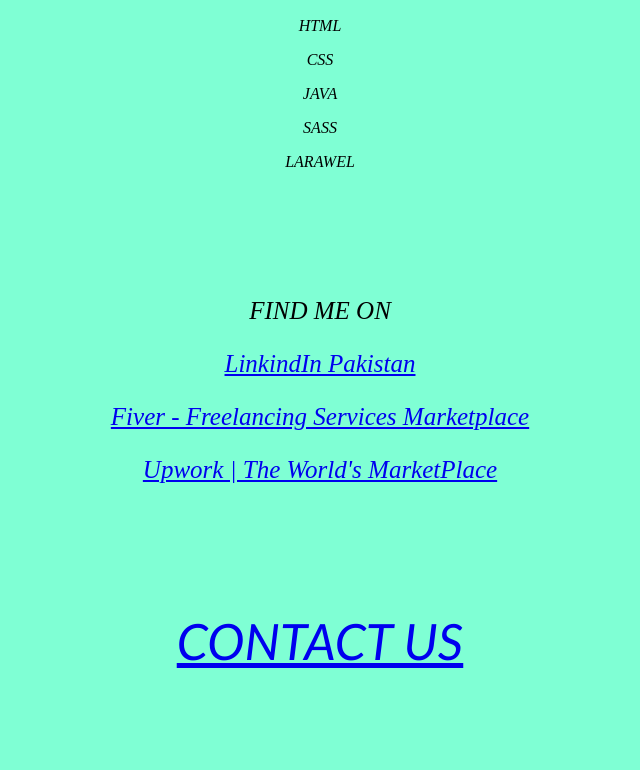
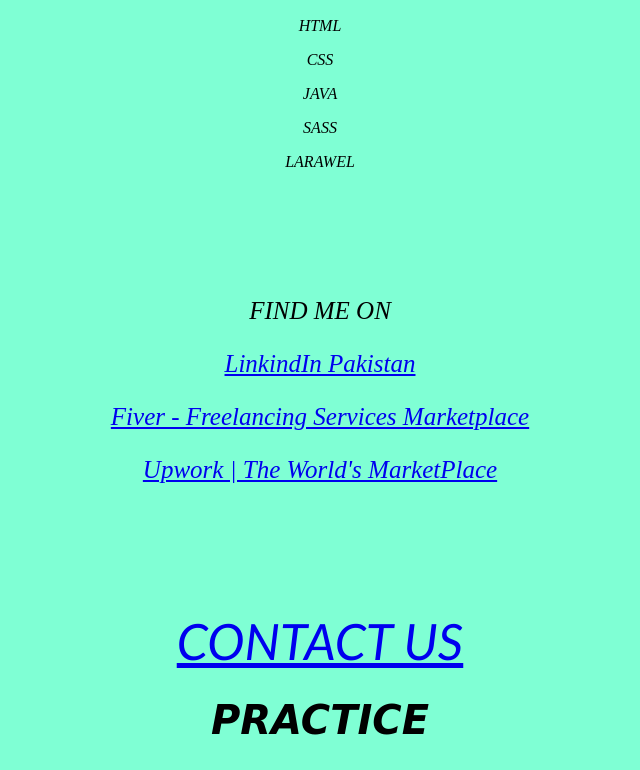
Before and after one commit to HASEEBoo7/port-folio, a plain HTML site: page index.html in a window 1280 px wide. Shown: the part 2546-3316 px from the top of the page, without its empty margins (320-960 px from the left). Before the commit the page ends 3225 px from the top, so only its background shows below. Drawn offline with Linux system fonts and the light colour scheme.

Commit message:
Update index.html

```diff
--- a/index.html
+++ b/index.html
@@ -251,4 +251,7 @@ div{
 <div id="haseeb-5">
    <a href="C:\Users\pc\OneDrive\Desktop\html.forms\index .html">CONTACT US</a>
 </div>
+        <div>
+            <h1>PRACTICE</h1>
+        </div>
 </body>
```
